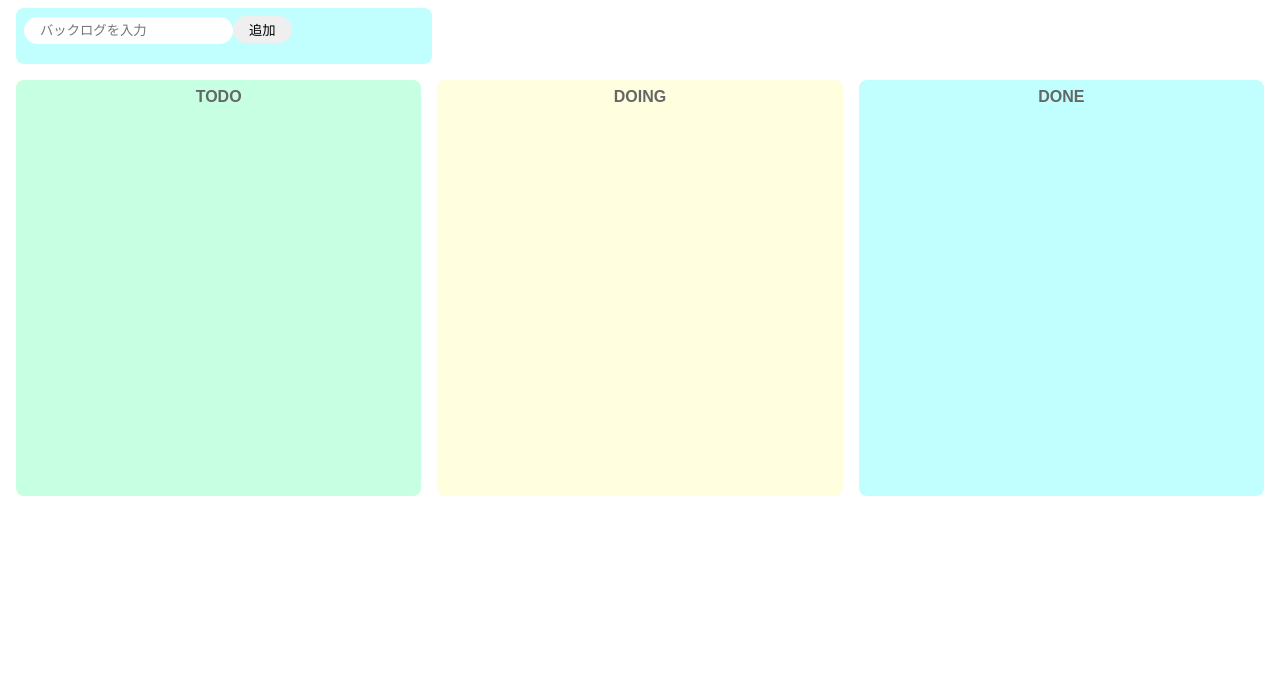
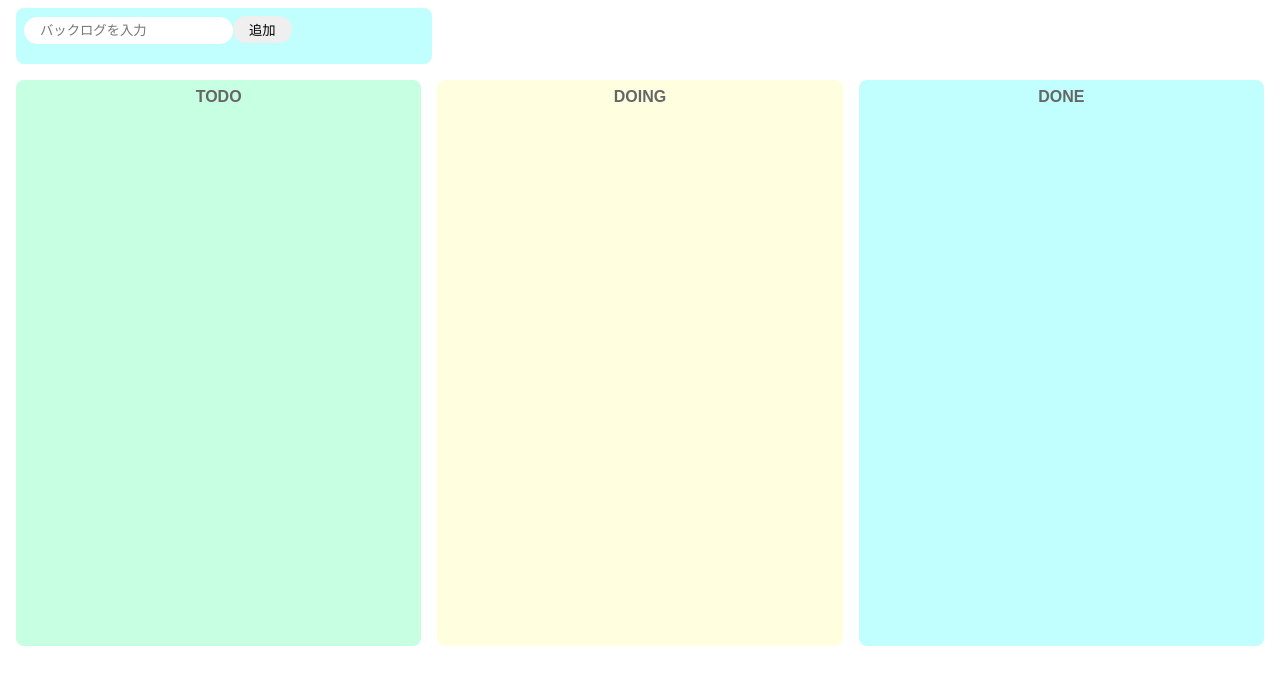
Before and after one commit to aya-yama/backlog-app, a React (Create React App) app: page / in a window 1280 px wide. Shown: the top 684 px of the page. Built offline with nearby package versions, Linux system fonts and the light colour scheme.

Commit message:
initial commit

```diff
--- a/src/App.js
+++ b/src/App.js
@@ -60,9 +60,11 @@ export const App = () => {
           placeholder="バックログを入力"
           value={todoText}
           onChange={onChangeTodoText}
+          disabled={todoLogs.length >= 25}
         />
         <button onClick={onClickAdd}>追加</button>
       </div>
+      {todoLogs.length >= 25 && <p>登録できるバックログは２５個までです</p>}
       <div className="backlog1">
         <div className="todo-area">
           <p className="title">TODO</p>
--- a/src/styles.css
+++ b/src/styles.css
@@ -37,7 +37,7 @@ li {
 .todo-area {
   background-color: #c6ffe2;
   width: 400px;
-  height: 400px;
+  min-height: 550px;
   padding: 8px;
   margin: 8px;
   border-radius: 8px;
@@ -46,7 +46,7 @@ li {
 .doing-area {
   background-color: #ffffe0;
   width: 400px;
-  height: 400px;
+  min-height: 550px;
   padding: 8px;
   margin: 8px;
   border-radius: 8px;
@@ -55,7 +55,7 @@ li {
 .done-area {
   background-color: #c1ffff;
   width: 400px;
-  height: 400px;
+  min-height: 550px;
   padding: 8px;
   margin: 8px;
   border-radius: 8px;
```
